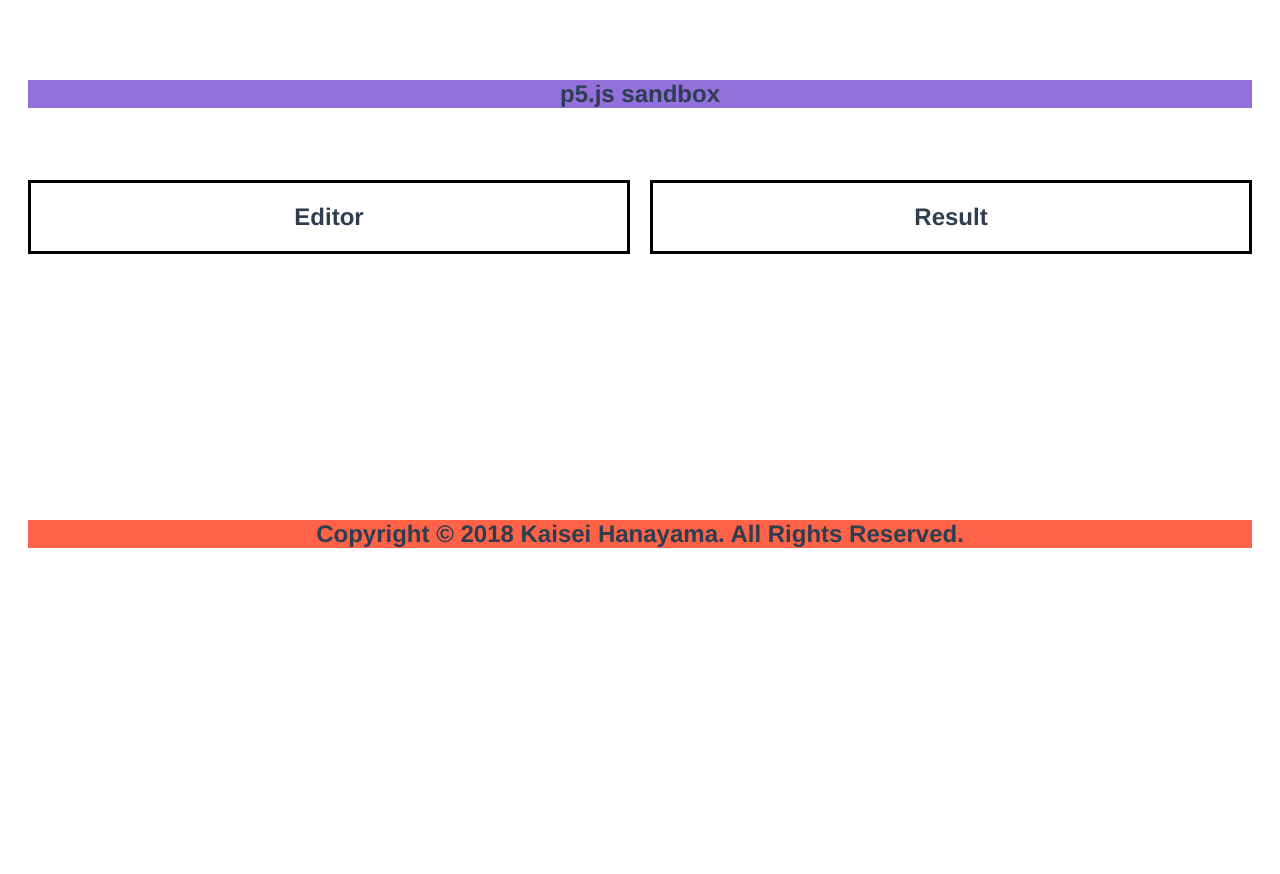
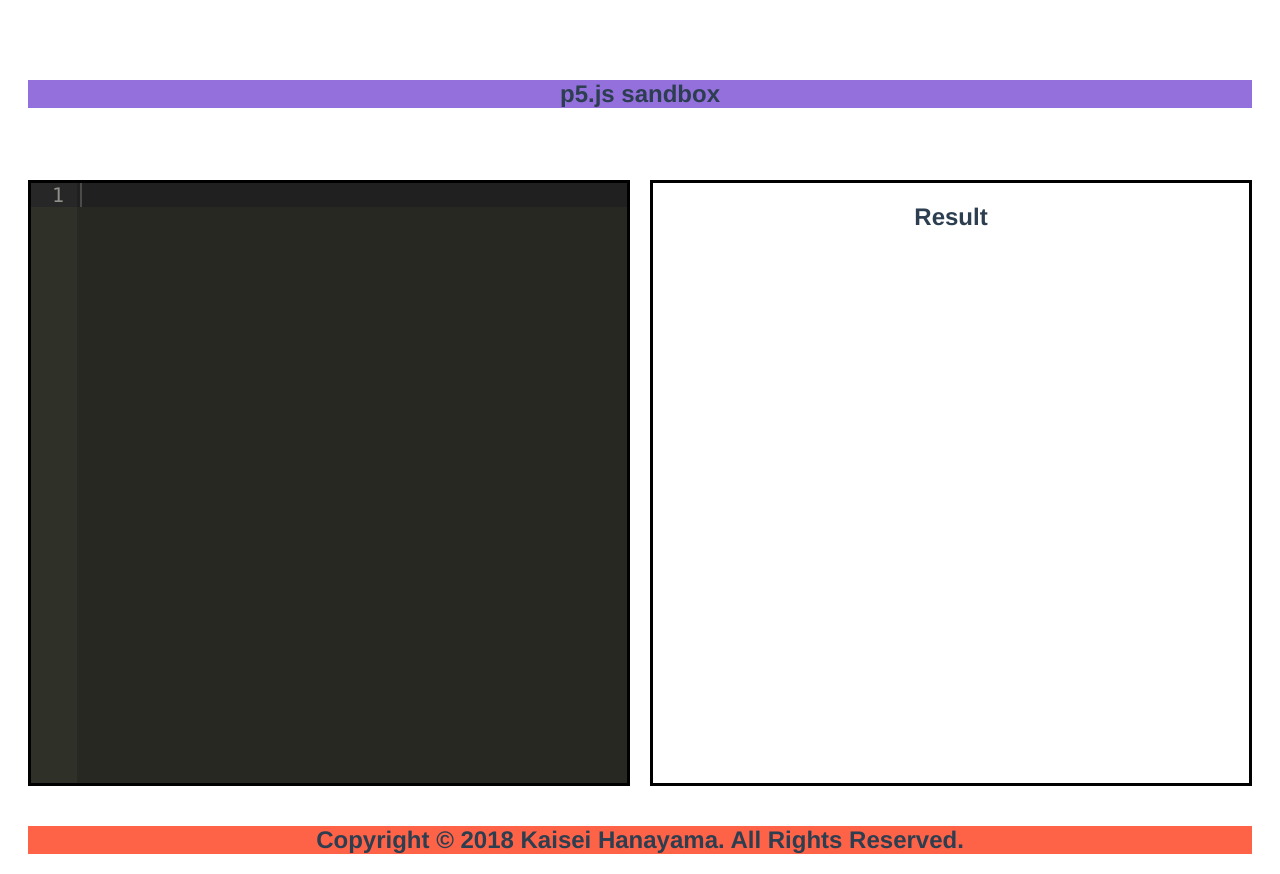
Before and after one commit to hnymA/p5.js-sandbox, a Vue app: page / in a window 1280 px wide. Before the commit the page ends 800 px from the top, so only its background shows below. Built offline with nearby package versions, Linux system fonts and the light colour scheme.

Commit message:
[update] implement editor

```diff
--- a/index.html
+++ b/index.html
@@ -4,6 +4,7 @@
     <meta charset="utf-8">
     <meta name="viewport" content="width=device-width,initial-scale=1.0">
     <title>p5.js sandbox</title>
+    <script src="static/ace/ace.js" type="text/javascript" charset="utf-8"></script>
 </head>
 <body>
 <div id="app"></div>
--- a/src/App.vue
+++ b/src/App.vue
@@ -7,13 +7,15 @@
 
             <el-main>
                 <el-row :gutter="20">
-                    <el-col :span="12" style="height: 300px;"><Editor/></el-col>
-                    <el-col :span="12" style="height: 300px;"><Result/></el-col>
+                    <el-col :span="12"><Editor/></el-col>
+                    <el-col :span="12"><Result/></el-col>
                 </el-row>
             </el-main>
+
             <el-footer>
                 <Footer/>
             </el-footer>
+
         </el-container>
     </div>
 </template>
--- a/src/components/Editor.vue
+++ b/src/components/Editor.vue
@@ -1,6 +1,5 @@
 <template>
-    <div class="editor">
-        <h2>{{ msg }}</h2>
+    <div id="editor">
     </div>
 </template>
 
@@ -11,12 +10,21 @@
             return {
                 msg: 'Editor'
             }
+        },
+        mounted () {
+            this.editor = window.ace.edit("editor")
+            this.editor.setTheme("ace/theme/monokai");
+            this.editor.setFontSize(20);
+            this.editor.getSession().setMode("ace/mode/javascript");
+            this.editor.getSession().setUseWrapMode(true);
+            this.editor.getSession().setTabSize(2);
         }
     }
 </script>
 
 <style scoped>
-    .editor {
+    #editor {
         border: solid black 3px;
+        height: 600px;
     }
 </style>
--- a/src/components/Footer.vue
+++ b/src/components/Footer.vue
@@ -1,5 +1,5 @@
 <template>
-    <div class="footer">
+    <div id="footer">
         <h1>{{ msg }}</h1>
     </div>
 </template>
--- a/src/components/Header.vue
+++ b/src/components/Header.vue
@@ -1,5 +1,5 @@
 <template>
-    <div class="header">
+    <div id="header">
         <h1>{{ msg }}</h1>
     </div>
 </template>
--- a/src/components/Result.vue
+++ b/src/components/Result.vue
@@ -1,5 +1,5 @@
 <template>
-    <div class="result">
+    <div id="result">
         <h2>{{ msg }}</h2>
     </div>
 </template>
@@ -16,7 +16,8 @@
 </script>
 
 <style scoped>
-    .result {
+    #result {
         border: solid black 3px;
+        height: 600px;
     }
 </style>
```
